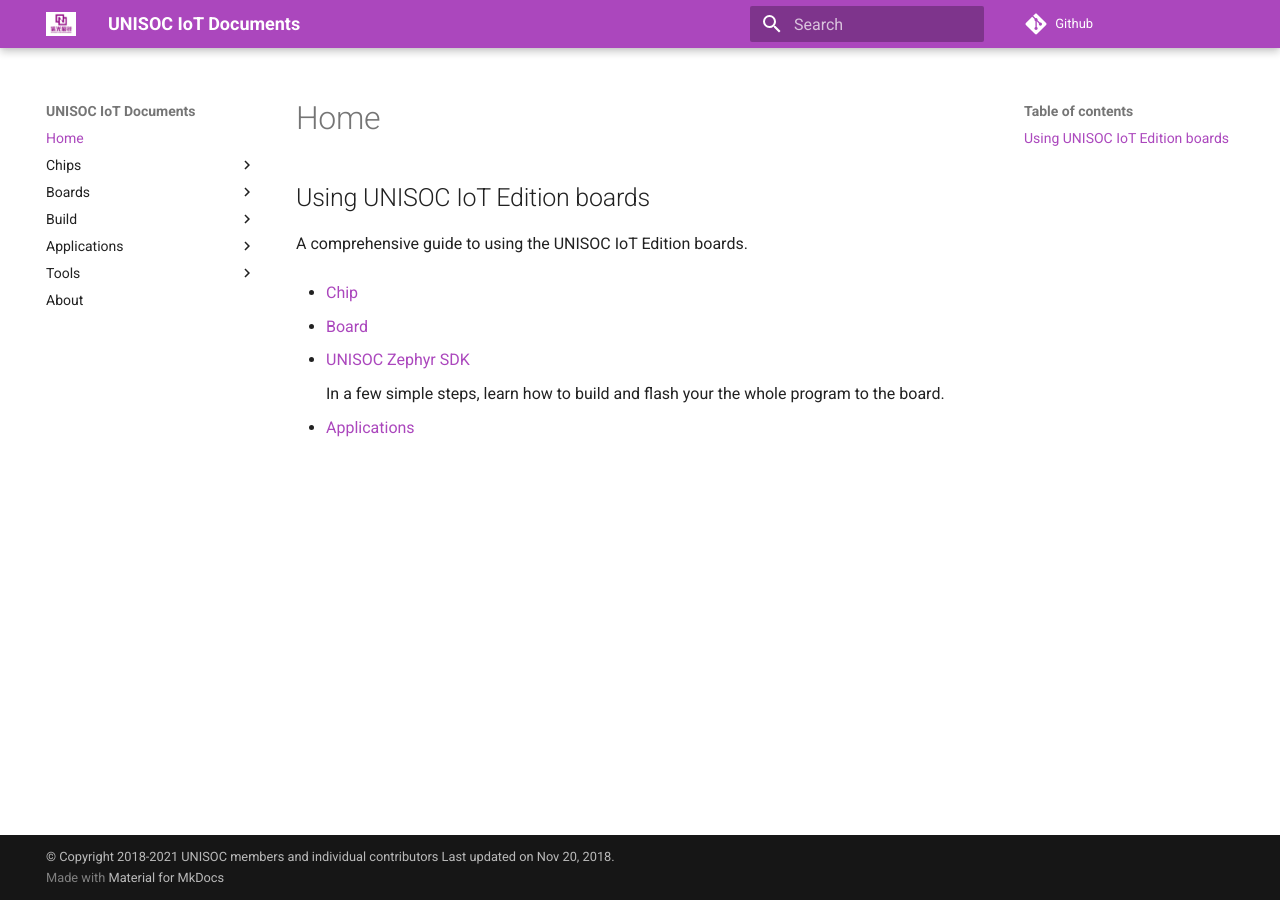
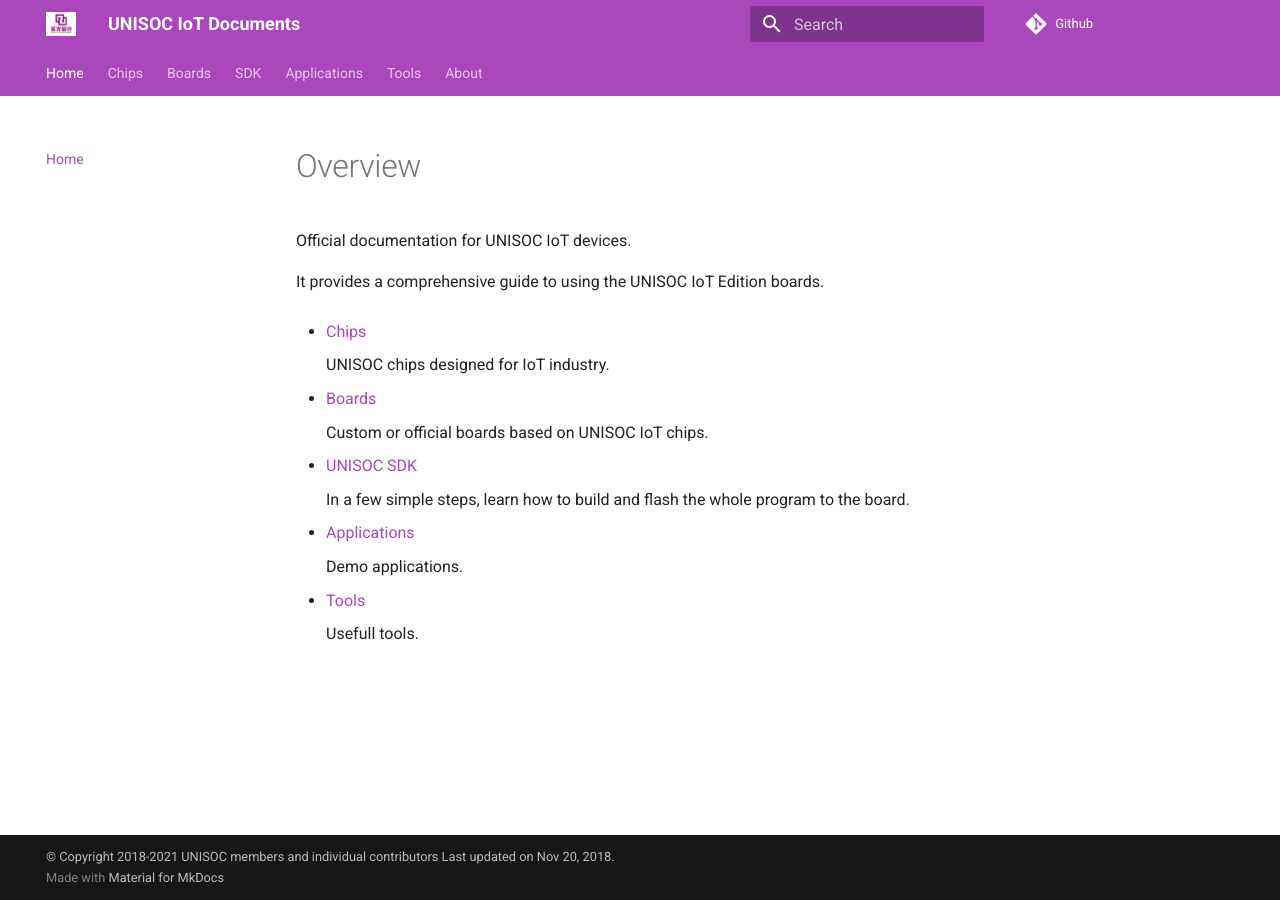
Before and after one commit to unisoc/documentation, an MkDocs documentation site: the page built from docs/index.md, in a window 1280 px wide. Built offline with MkDocs 1.6.1 and Material for MkDocs 9.7.7, drawn with Linux system fonts in a browser that asks for light colours; comment, search, counter and statistics services are not loaded.

Commit message:
Enable Tab for theme material.
Enable Tab for theme material.

Signed-off-by: Dong Xiang <dong.xiang@unisoc.com>

```diff
--- a/docs/index.md
+++ b/docs/index.md
@@ -1,15 +1,25 @@
-# Home
+# Overview
 
-## Using UNISOC IoT Edition boards
+Official documentation for UNISOC IoT devices.
 
-A comprehensive guide to using the UNISOC IoT Edition boards.
+It provides a comprehensive guide to using the UNISOC IoT Edition boards.
 
-- [Chip](chip/)
+- [Chips](chip/)
 
-- [Board](board/)
+    UNISOC chips designed for IoT industry.
 
-- [UNISOC Zephyr SDK](build/)
+- [Boards](board/)
 
-     In a few simple steps, learn how to build and flash your the whole program to the board.
+    Custom or official boards based on UNISOC IoT chips.
+
+- [UNISOC SDK](build/)
+
+    In a few simple steps, learn how to build and flash the whole program to the board.
 
 - [Applications](apps/)
+
+     Demo applications.
+
+- [Tools](tools/)
+
+     Usefull tools.
--- a/mkdocs.yml
+++ b/mkdocs.yml
@@ -11,13 +11,14 @@ strict: true
 theme:
   name: 'material'
   logo: 'extras/images/UNISOC_LOGO.jpg'
-  language: 'en'
   palette:
     primary: 'Purple'
     accent: 'Green'
   font:
     text: 'Roboto'
     code: 'Roboto Mono'
+  feature:
+    tabs: true
 
 markdown_extensions:
     - toc:
@@ -27,17 +28,20 @@ markdown_extensions:
 nav:
 - Home: 'index.md'
 - Chips:
+    - 'Overview': 'chip/index.md'
     - 'UWP5661': 'chip/UWP5661.md'
 - Boards:
+    - 'Overview': 'board/index.md'
     - '96Boards IVY5661': 'board/96b_ivy5661.md'
-- Build:
-    - 'UNISOC Zephyr SDK': 'build/README.md'
+- SDK:
+    - 'Overview': 'build/index.md'
     - 'Build UNISOC SDK': 'build/build.md'
     - 'Updating firmware': 'build/update_firmware.md'
     - 'Debugging': 'build/debug.md'
 - Applications:
-    - 'Example Applications': 'apps/README.md'
+    - 'Overview': 'apps/index.md'
     - 'Wi-Fi Repeater': 'apps/wifi_repeater.md'
 - Tools:
+    - 'Overview': 'tools/index.md'
     - 'DLoader': 'tools/dloader.md'
 - About: 'about.md'
```
Also changed, not shown: docs/board/index.md (added, +5 -0 lines), docs/chip/index.md (added, +5 -0 lines), docs/apps/index.md (renamed from docs/apps/README.md), docs/tools/index.md (added), 2 other files.
